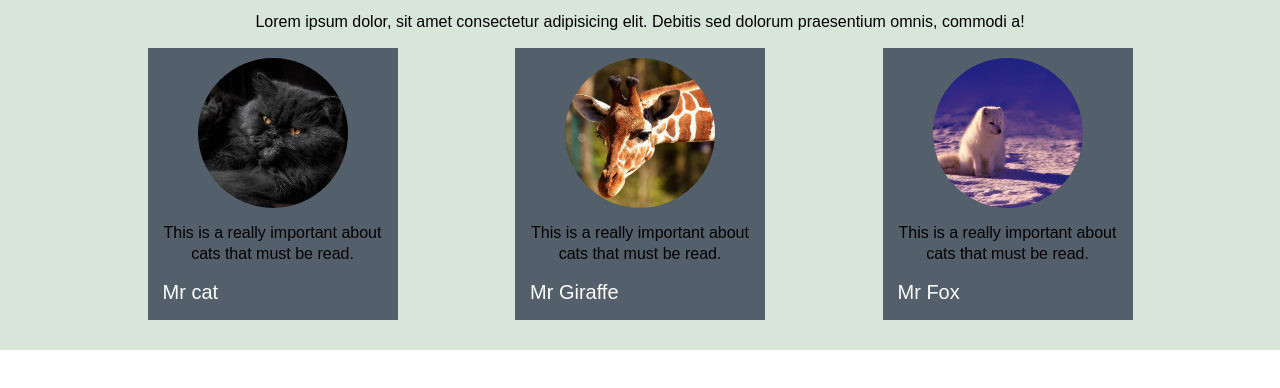
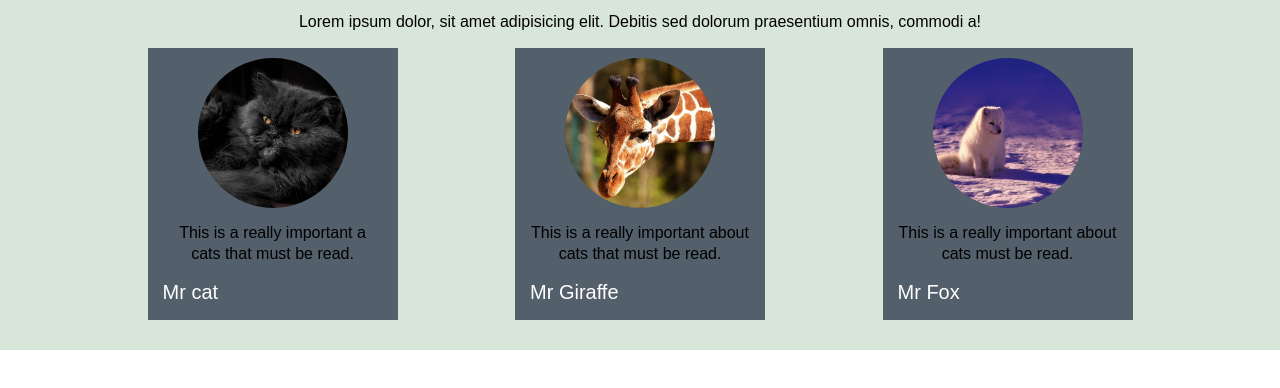
Before and after one commit to Madan-444/Master-Css, a plain HTML site: page StartUp Css/Challenge 3/Challenge3.html in a window 1280 px wide. Shown: the part 70-458 px from the top of the page. Drawn offline with Linux system fonts and the light colour scheme; files whose address does not match are found by name; a web font is replaced by a local one.

Commit message:
challenges

```diff
--- a/StartUp Css/Challenge 3/Challenge3.html
+++ b/StartUp Css/Challenge 3/Challenge3.html
@@ -14,14 +14,14 @@
     <main>
       <h1 class="='main-heading">Some Heading</h1>
       <p>
-        Lorem ipsum dolor, sit amet consectetur adipisicing elit. Debitis sed
+        Lorem ipsum dolor, sit amet adipisicing elit. Debitis sed
         dolorum praesentium omnis, commodi a!
       </p>
       <div class="all-content">
         <section class="section">
           <div class="content">
             <img src="/StartUp Css//Challenge 3//1 (2).jpg" alt="cat" />
-            <p>This is a really important about cats that must be read.</p>
+            <p>This is a really important a cats that must be read.</p>
             <p class="animal">Mr cat</p>
           </div>
         </section>
@@ -35,7 +35,7 @@
         <section class="section">
             <div class="content">
                 <img src="/StartUp Css//Challenge 3//1 (14).jpg" alt="cat" />
-                <p>This is a really important about cats that must be read.</p>
+                <p>This is a really important about cats must be read.</p>
                 <p class="animal" >Mr Fox</p>
               </div>
         </section>
```
